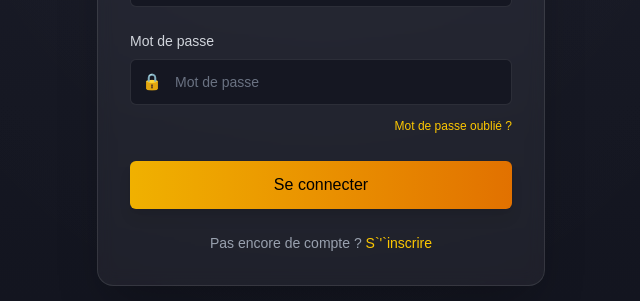
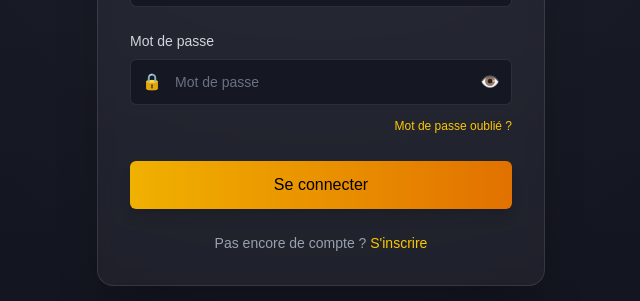
Before and after one commit to Karl-Gavois/XIV-Tools, a Next.js app in the folder client/: page /login in a window 1280 px wide. Shown: the part 300-601 px from the top of the page, without its empty margins (319-959 px from the left). Built offline with nearby package versions, Linux system fonts and the light colour scheme.

Commit message:
Add: Error translation

```diff
--- a/client/app/login/page.tsx
+++ b/client/app/login/page.tsx
@@ -9,8 +9,24 @@ export default function LoginPage() {
   const router = useRouter();
   const [email, setEmail] = useState("");
   const [password, setPassword] = useState("");
+  const [showPassword, setShowPassword] = useState(false);
   const [error, setError] = useState<string | null>(null);
   const [loading, setLoading] = useState(false);
+  function getLoginErrorMessage(status: number): string {
+    switch (status) {
+      case 400:
+        return "Requête invalide. Vérifiez les informations saisies.";
+      case 401:
+        return "Adresse e-mail ou mot de passe incorrect.";
+      case 403:
+        return "Accès refusé.";
+      case 500:
+        return "Erreur serveur. Merci de réessayer plus tard.";
+      default:
+        return "Une erreur est survenue. Veuillez réessayer.";
+    }
+  }
+
 
   const handleSubmit = async (e: React.FormEvent<HTMLFormElement>) => {
     e.preventDefault();
@@ -31,9 +47,9 @@ export default function LoginPage() {
       );
 
       if (!response.ok) {
-        const data = await response.json();
-        throw new Error(data.message || "Login failed");
+        throw new Error(getLoginErrorMessage(response.status));
       }
+
 
       router.push("/dashboard");
     } catch (err) {
@@ -53,9 +69,7 @@ export default function LoginPage() {
       {/* <Navbar /> */}
       <div className="relative z-10 flex min-h-[calc(100vh-80px)] items-center justify-center px-4">
         <div className="w-full max-w-md rounded-2xl border border-white/10 bg-white/5 p-8 shadow-2xl backdrop-blur">
-          <h1 className="text-center text-2xl font-semibold">
-            Connectez-vous
-          </h1>
+          <h1 className="text-center text-2xl font-semibold">Connectez-vous</h1>
           <div className="mx-auto my-4 h-px w-24 bg-gradient-to-r from-transparent via-yellow-500 to-transparent" />
           <form onSubmit={handleSubmit} className="space-y-6">
             {/* Affichage erreurs */}
@@ -88,7 +102,7 @@ export default function LoginPage() {
               </label>
               <div className="relative">
                 <input
-                  type="password"
+                  type={showPassword ? "text" : "password"}
                   value={password}
                   onChange={(e) => setPassword(e.target.value)}
                   required
@@ -98,6 +112,14 @@ export default function LoginPage() {
                 <span className="absolute left-3 top-1/2 -translate-y-1/2 text-gray-400">
                   🔒
                 </span>
+                <button
+                  type="button"
+                  onClick={() => setShowPassword((v) => !v)}
+                  className="absolute right-3 top-1/2 -translate-y-1/2 text-gray-400 hover:text-yellow-400 transition"
+                  aria-label={showPassword ? "Masquer le mot de passe" : "Afficher le mot de passe"}
+                >
+                  {showPassword ? "🙈" : "👁️"}
+                </button>
               </div>
               <div className="mt-2 text-right">
                 <Link
@@ -111,7 +133,7 @@ export default function LoginPage() {
             <button
               type="submit"
               disabled={loading}
-              className="w-full rounded-md bg-gradient-to-r from-yellow-500 to-amber-600 py-3 font-medium text-black shadow-lg transition hover:brightness-110 disabled:cursor-not-allowed disabled:opacity-70"
+              className="cursor-pointer w-full rounded-md bg-gradient-to-r from-yellow-500 to-amber-600 py-3 font-medium text-black shadow-lg transition hover:brightness-110 disabled:cursor-not-allowed disabled:opacity-70"
             >
               {loading ? "Connexion..." : "Se connecter"}
             </button>
@@ -119,7 +141,7 @@ export default function LoginPage() {
           <p className="mt-6 text-center text-sm text-gray-400">
             Pas encore de compte ?{" "}
             <Link href="/register" className="text-yellow-400 hover:underline">
-              S`&apos;`inscrire
+              S&apos;inscrire
             </Link>
           </p>
         </div>
```
